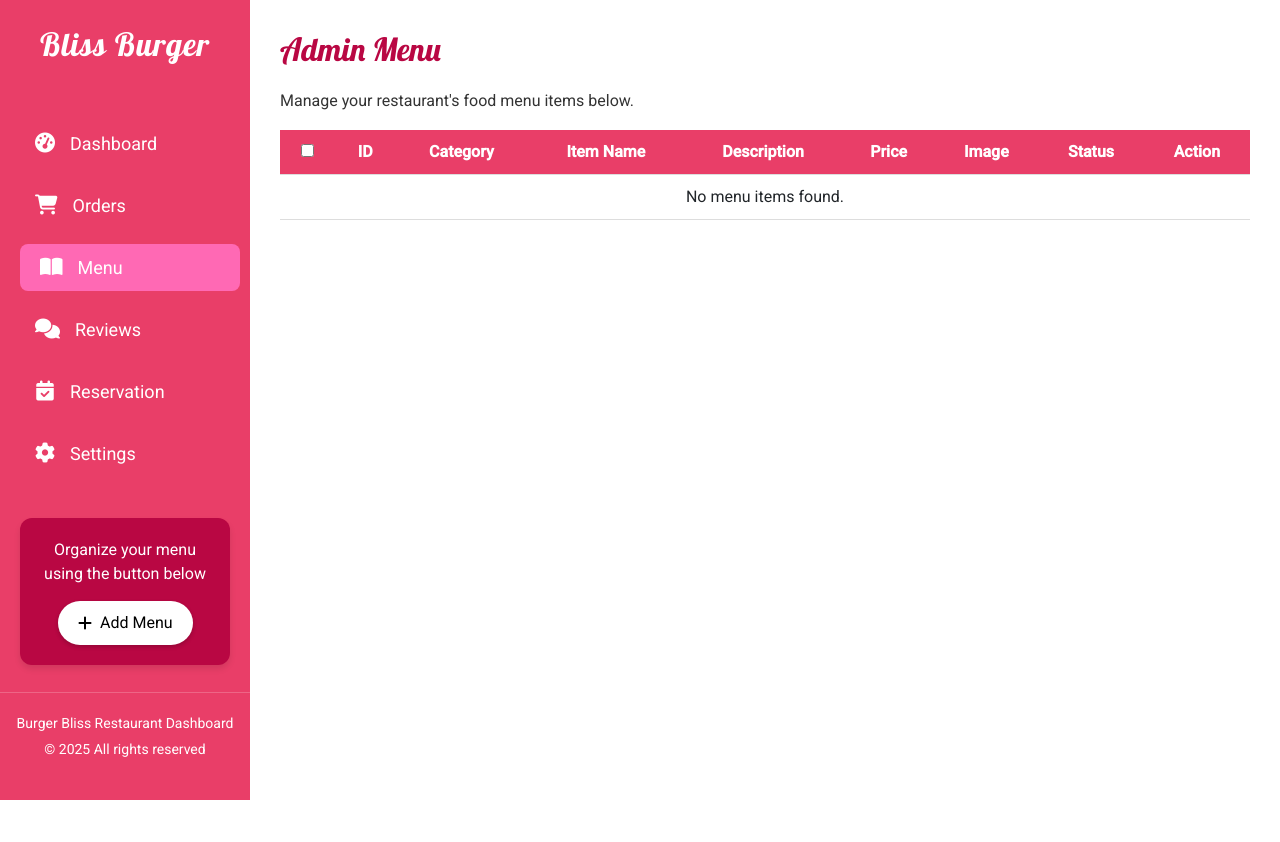
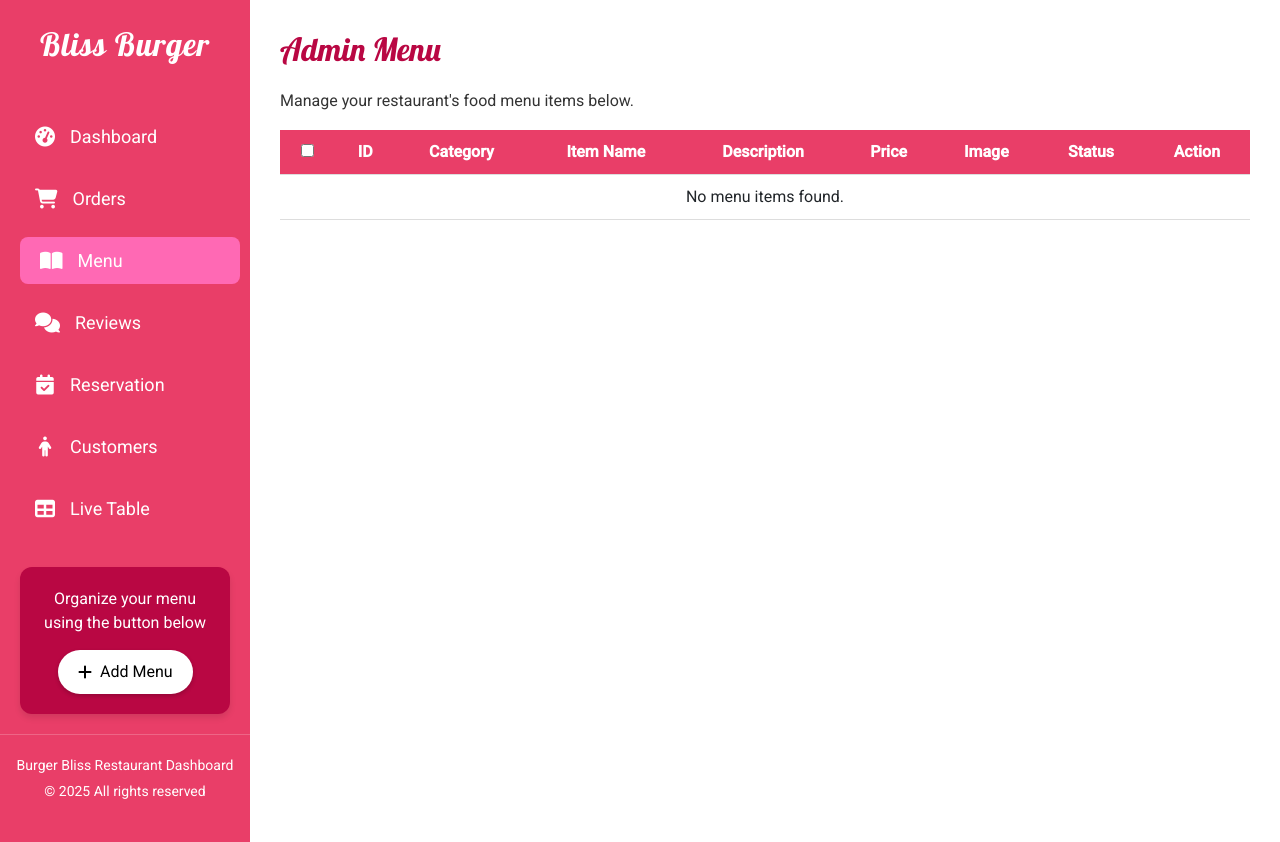
Before and after one commit to xianzhe11/CSAD-Project-Group_5, a PHP site: page /php_admin/admin_menu.php in a window 1280 px wide. Before the commit the page ends 800 px from the top, so only its background shows below. Run offline with PHP 8.4, Linux system fonts and the light colour scheme; data that the repository does not hold is empty; some libraries are stand-ins or nearby versions.

Commit message:
changes to admin_navbar

```diff
--- a/css/admin_navbar.css
+++ b/css/admin_navbar.css
@@ -104,6 +104,10 @@ body {
 
     .nav-items li:nth-child(6) {
         animation-delay: 1s;
+    }
+
+    .nav-items li:nth-child(7) {
+        animation-delay: 1.1s;
     }
 
     .nav-items li a {
--- a/php_admin/admin_navbar.php
+++ b/php_admin/admin_navbar.php
@@ -26,7 +26,8 @@ $current_page = basename($_SERVER['SCRIPT_NAME'], ".php");  // Determine the cur
             <li><a href="admin_menu.php" class="<?php echo ($current_page == 'admin_menu') ? 'active' : ''; ?>" title="Menu"><i class="fa-solid fa-book-open" aria-hidden="true"></i>Menu</a></li>
             <li><a href="admin_reviews.php" class="<?php echo ($current_page == 'admin_reviews') ? 'active' : ''; ?>" title="Reviews"><i class="fa-solid fa-comments" aria-hidden="true"></i>Reviews</a></li>
             <li><a href="admin_reservation.php"  class="<?php echo ($current_page == 'admin_reservation') ? 'active' : ''; ?>"title="Reservation"><i class="fa-solid fa-calendar-check" aria-hidden="true"></i>Reservation</a></li>
-            <li><a href="admin_settings.php" class="<?php echo ($current_page == 'admin_settings') ? 'active' : ''; ?>" title="Settings"><i class="fa-solid fa-gear" aria-hidden="true"></i>Settings</a></li>
+            <li><a href="admin_customers.php" class="<?php echo ($current_page == 'admin_customers') ? 'active' : ''; ?>" title="Customers"><i class="fa-solid fa-person" aria-hidden="true"></i>Customers</a></li>
+            <li><a href="admin_live_table.php" class="<?php echo ($current_page == 'admin_live_table') ? 'active' : ''; ?>" title="Live_Table"><i class="fa-solid fa-table" aria-hidden="true"></i>Live Table</a></li>
         </ul>
 
         <!-- Add Menu Box -->
```
Lines whose indentation alone changed are shown as unchanged.
